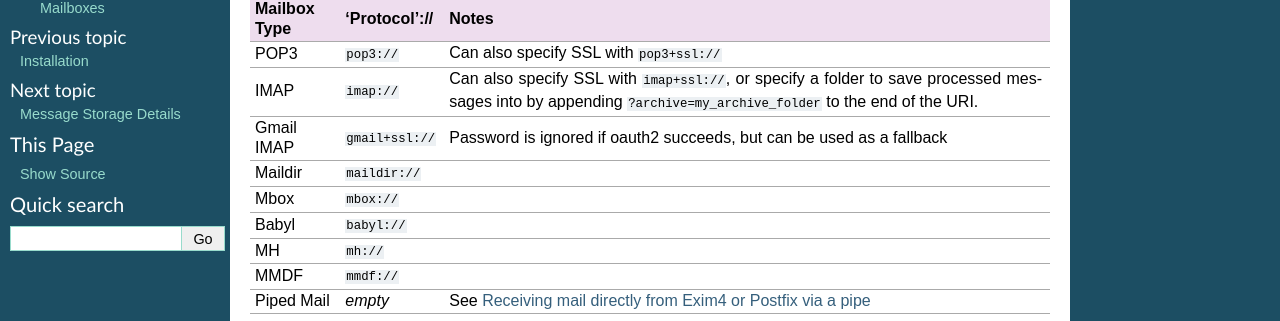
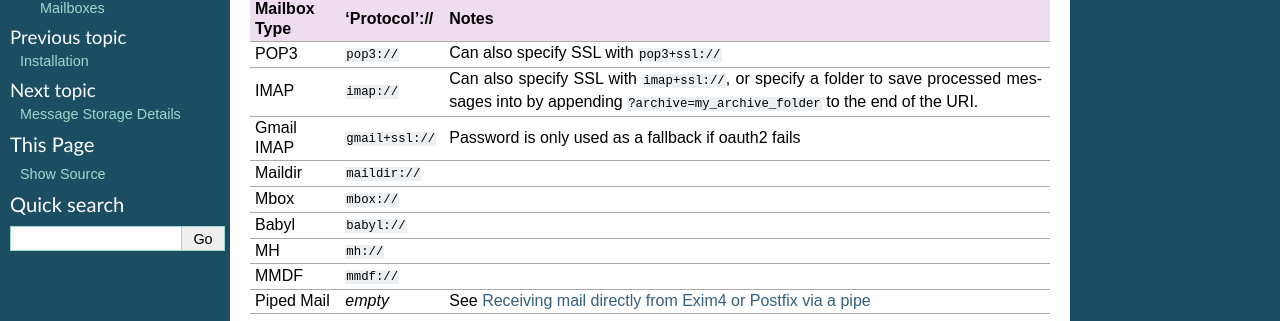
Before and after one commit to coddingtonbear/django-mailbox, a Sphinx documentation site: the page built from docs/topics/mailbox_types.rst, in a window 1280 px wide. Shown: the part 170-491 px from the top of the page. Built offline with Sphinx 7.4.7, drawn with Linux system fonts in a browser that asks for light colours.

Commit message:
Update mailbox_types.rst

```diff
--- a/docs/topics/mailbox_types.rst
+++ b/docs/topics/mailbox_types.rst
@@ -12,7 +12,7 @@ POP3 and IMAP as well as local file-based mailboxes.
   ============ ================ =================================================================================================================================================================
   POP3         ``pop3://``      Can also specify SSL with ``pop3+ssl://``
   IMAP         ``imap://``      Can also specify SSL with ``imap+ssl://``, or specify a folder to save processed messages into by appending ``?archive=my_archive_folder`` to the end of the URI.
-  Gmail IMAP   ``gmail+ssl://`` Password is ignored if oauth2 succeeds, but can be used as a fallback
+  Gmail IMAP   ``gmail+ssl://`` Password is only used as a fallback if oauth2 fails
   Maildir      ``maildir://``
   Mbox         ``mbox://``
   Babyl        ``babyl://``
```
